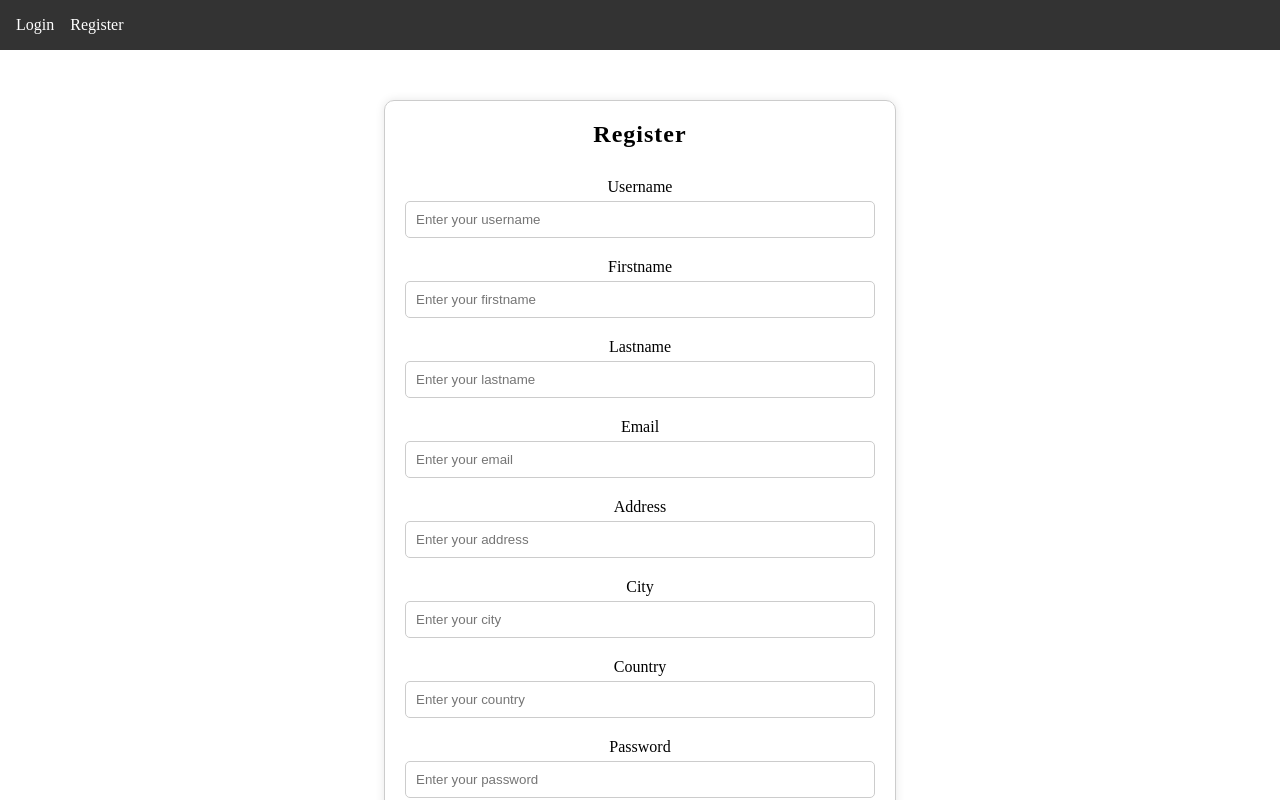
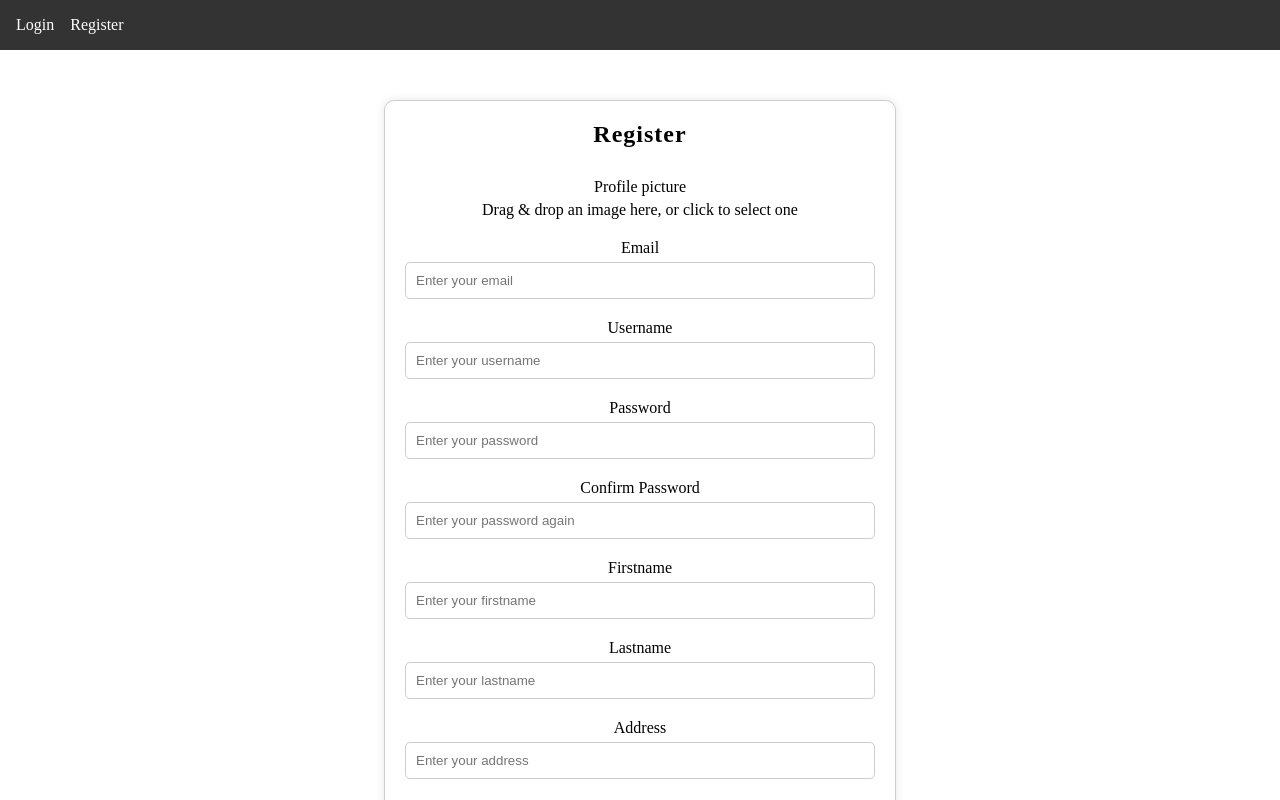
Before and after one commit to Cheesy156/ISA-Projekat, a React (Create React App) app in the folder isaprojekat/frontend/: page /register in a window 1280 px wide. Shown: the top 800 px of the page. Built offline with nearby package versions, Linux system fonts and the light colour scheme.

Commit message:
Fixed register and login pictures
Added profile picutres to register

```diff
--- a/isaprojekat/frontend/src/css/auth.css
+++ b/isaprojekat/frontend/src/css/auth.css
@@ -45,3 +45,7 @@ input[type="text"], input[type="password"] {
 .auth-submit-btn:hover {
     background-color: #0056b3;
 }
+
+.profile-pic {
+    width: 100px;
+}
--- a/isaprojekat/frontend/src/pages/Register.jsx
+++ b/isaprojekat/frontend/src/pages/Register.jsx
@@ -1,15 +1,13 @@
-import { useState, useEffect } from 'react';
+import { useState, useEffect, useCallback } from 'react';
 import { useNavigate } from "react-router-dom";
 import axios from 'axios';
-// import { registerUser, checkLoggedIn } from '../utils/auth';
 import { ToastContainer, toast } from "react-toastify";
 import "react-toastify/dist/ReactToastify.css";
 import '../css/auth.css';
 import Nav from "../components/Nav";
+import { useDropzone } from 'react-dropzone';
 
 const Register = () => {
-    // const host = process.env.REACT_APP_HOST;
-
     const [email, setEmail] = useState('');
     const [firstname, setFirstname] = useState('');
     const [lastname, setLastname] = useState('');
@@ -19,11 +17,12 @@ const Register = () => {
     const [username, setUsername] = useState('');
     const [password, setPassword] = useState('');
     const [confirmPassword, setConfirmPassword] = useState('');
+    const [profilePic, setProfilePic] = useState(null);
 
     const navigate = useNavigate();
 
     const validateForm = () => {
-        if (!email || !address || !username || !password || !confirmPassword || !firstname || !lastname || !city || !country) {
+        if (!email || !address || !username || !password || !confirmPassword || !firstname || !lastname || !city || !country || !profilePic) {
             toast.error("All fields are required!");
             return false;
         }
@@ -34,20 +33,31 @@ const Register = () => {
         return true;
     };
 
+    const onDrop = useCallback((acceptedFiles) => {
+        const file = acceptedFiles[0];
+        const reader = new FileReader();
+        reader.readAsDataURL(file);
+        reader.onloadend = () => {
+            setProfilePic(reader.result);
+        };
+    }, []);
+
+    const { getRootProps, getInputProps, isDragActive } = useDropzone({ onDrop, accept: 'image/*' });
+
     const handleRegister = async (e) => {
         e.preventDefault();
         if (validateForm()) {
             try {
                 const response = await axios.post('http://127.0.0.1:8000/api/register/', {
-                    email: email,
-                    address: address,
-                    username: username,
-                    password: password,
+                    email,
+                    address,
+                    username,
+                    password,
                     first_name: firstname,
                     last_name: lastname,
-                    city: city,
-                    country: country,
-                    profile_pic_base64: null
+                    city,
+                    country,
+                    profile_pic_base64: profilePic
                 });
                 toast.success("User registered successfully!");
                 navigate("/"); // Redirect to login page or another page after success
@@ -56,9 +66,9 @@ const Register = () => {
                     const errors = error.response.data;
 
                     if (errors.username) {
-                        toast.error("User with that username already exists"); // Display username error
+                        toast.error("User with that username already exists");
                     } else if (errors.email) {
-                        toast.error("User with that email already exists"); // Display email error
+                        toast.error("User with that email already exists");
                     } else {
                         toast.error("Registration failed. Please check your input.");
                     }
@@ -75,10 +85,38 @@ const Register = () => {
 
     return (
         <>
-            <Nav/>
+            <Nav />
             <div className="auth-form-container">
                 <h2 className='title'>Register</h2>
-                <form onSubmit={handleRegister}>
+                <form onSubmit={handleRegister} className="register-form">
+                    <div className="form-section left">
+                        <div className="form-group">
+                        <label>Profile picture</label>
+                        <div {...getRootProps()} className="dropzone">
+                            <input {...getInputProps() } required/>
+                            {isDragActive ? (
+                                <p>Drop the image here ...</p>
+                            ) : (
+                                <p>Drag & drop an image here, or click to select one</p>
+                            )}
+                            {profilePic && <img src={profilePic} className='profile-pic' alt="Preview" />}
+                        </div>
+                    </div>
+
+                        <div className="form-group">
+                            <label htmlFor="email">Email</label>
+                            <input
+                                type="text"
+                                id="email"
+                                name="email"
+                                placeholder="Enter your email"
+                                required
+                                autoComplete="off"
+                                value={email}
+                                onChange={e => setEmail(e.target.value)}
+                            />
+                        </div>
+
                         <div className="form-group">
                             <label htmlFor="username">Username</label>
                             <input
@@ -93,6 +131,34 @@ const Register = () => {
                             />
                         </div>
 
+                        <div className="form-group">
+                            <label htmlFor="password">Password</label>
+                            <input
+                                type="password"
+                                id="password"
+                                name="password"
+                                placeholder="Enter your password"
+                                required
+                                value={password}
+                                onChange={e => setPassword(e.target.value)}
+                            />
+                        </div>
+
+                        <div className="form-group">
+                            <label htmlFor="confirm-password">Confirm Password</label>
+                            <input
+                                type="password"
+                                id="confirm-password"
+                                name="confirm-password"
+                                placeholder="Enter your password again"
+                                required
+                                value={confirmPassword}
+                                onChange={e => setConfirmPassword(e.target.value)}
+                            />
+                        </div>
+                    </div>
+
+                    <div className="form-section right">
                         <div className="form-group">
                             <label htmlFor="firstname">Firstname</label>
                             <input
@@ -122,20 +188,6 @@ const Register = () => {
                         </div>
 
                         <div className="form-group">
-                        <label htmlFor="email">Email</label>
-                        <input
-                            type="text"
-                            id="email"
-                            name="email"
-                            placeholder="Enter your email"
-                            required
-                            autoComplete="off"
-                            value={email}
-                            onChange={e => setEmail(e.target.value)}
-                        />
-                    </div>
-
-                    <div className="form-group">
                             <label htmlFor="address">Address</label>
                             <input
                                 type="text"
@@ -148,6 +200,7 @@ const Register = () => {
                                 onChange={e => setAddress(e.target.value)}
                             />
                         </div>
+
 
                         <div className="form-group">
                             <label htmlFor="city">City</label>
@@ -162,7 +215,6 @@ const Register = () => {
                                 onChange={e => setCity(e.target.value)}
                             />
                         </div>
-
                         <div className="form-group">
                             <label htmlFor="country">Country</label>
                             <input
@@ -176,37 +228,14 @@ const Register = () => {
                                 onChange={e => setCountry(e.target.value)}
                             />
                         </div>
-
                         <div className="form-group">
-                        <label htmlFor="password">Password</label>
-                        <input
-                            type="password"
-                            id="password"
-                            name="password"
-                            placeholder="Enter your password"
-                            required
-                            value={password}
-                            onChange={e => setPassword(e.target.value)}
-                        />
-                    </div>
-
-                    <div className="form-group">
-                        <label htmlFor="confirm-password">Confirm Password</label>
-                        <input
-                            type="password"
-                            id="confirm-password"
-                            name="confirm-password"
-                            placeholder="Enter your password again"
-                            required
-                            value={confirmPassword}
-                            onChange={e => setConfirmPassword(e.target.value)}
-                        />
-                    </div>
-
                             <button type="submit" className="auth-submit-btn">
                                 Register
                             </button>
+                        </div>
+                    </div>
                 </form>
+
             </div>
             <ToastContainer />
         </>
```
Also changed, not shown: isaprojekat/frontend/src/pages/ProfilePage.jsx (+5 -5 lines), 1 other file (tests, documents, lock files or other folders). Lines whose indentation alone changed are shown as unchanged.
